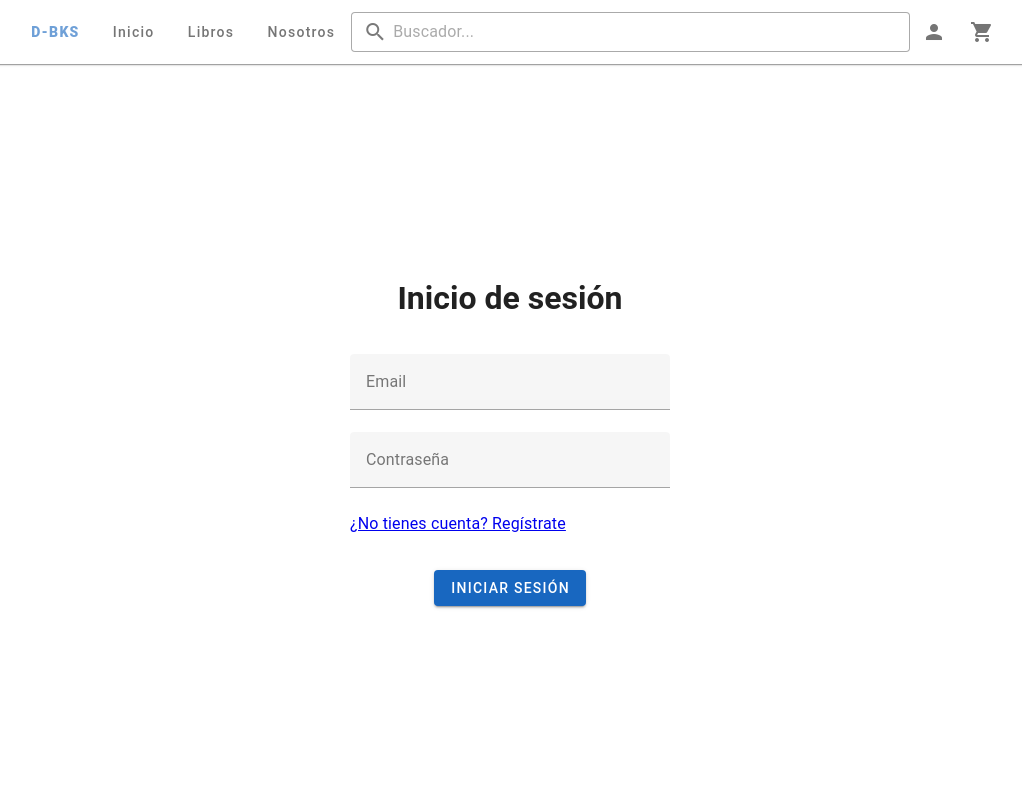
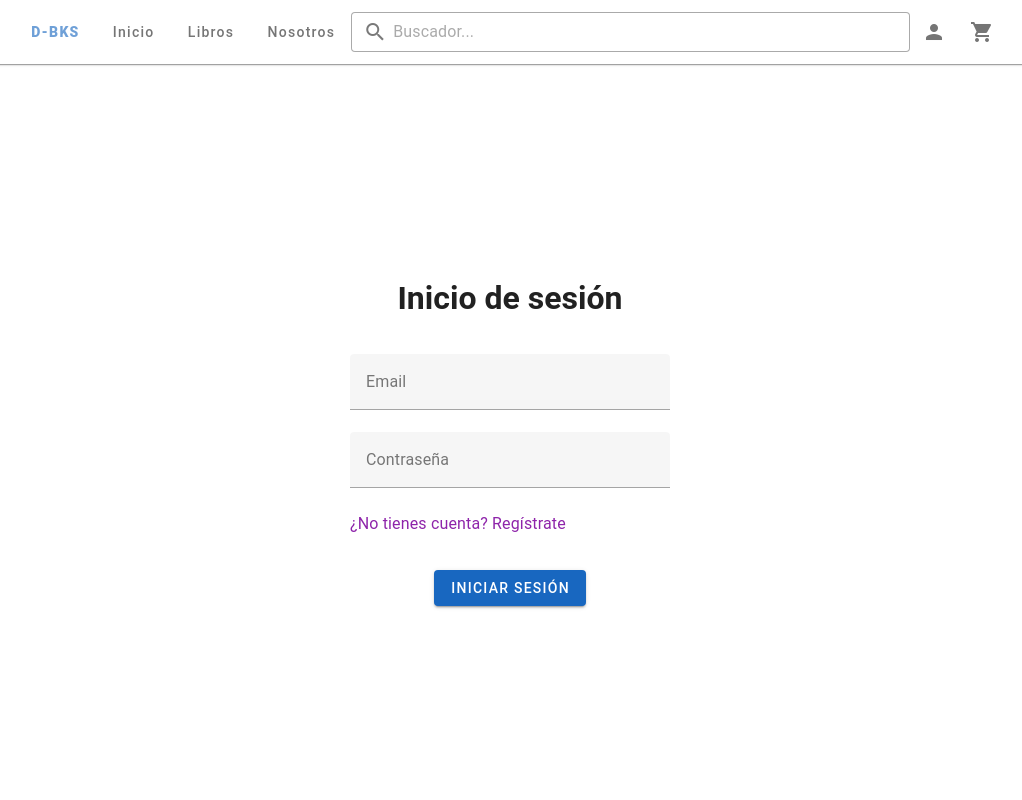
Before and after one commit to Willy93-coder/book-ecommerce-app, a Vue app: page /login in a window 1280 px wide. Shown: the top 800 px of the page, without its empty margins (130-1152 px from the left). Built offline with nearby package versions, Linux system fonts and the light colour scheme.

Commit message:
Changed: link to register

```diff
--- a/src/components/Login.vue
+++ b/src/components/Login.vue
@@ -11,7 +11,7 @@
                 <!-- Password label -->
                 <v-text-field v-model="password" label="Contraseña" type="password" required></v-text-field>
                 <!-- Link register -->
-                <a href="/register" class="text-subtitle-1">¿No tienes cuenta? Regístrate</a>
+                <p @click="insertRoute('register')" class="text-subtitle-1">¿No tienes cuenta? Regístrate</p>
                 <!-- Button Container -->
                 <v-container style="text-align: center; margin-top: 1rem;">
                     <!-- Button Login -->
@@ -58,7 +58,22 @@ export default {
                 .catch(error => {
                     this.mensaje = 'Inicio de sesión fallido' + error.message;
                 })
-        }
+        },
+        insertRoute(route){
+                this.$router.push(`${route}`);
+            },
     }
 }
 </script>
+
+<style scoped>
+
+    p {
+        color: #8E24AA
+    }
+
+    p:hover {
+        color: #E040FB;
+        cursor: pointer;
+    }
+</style>
```
